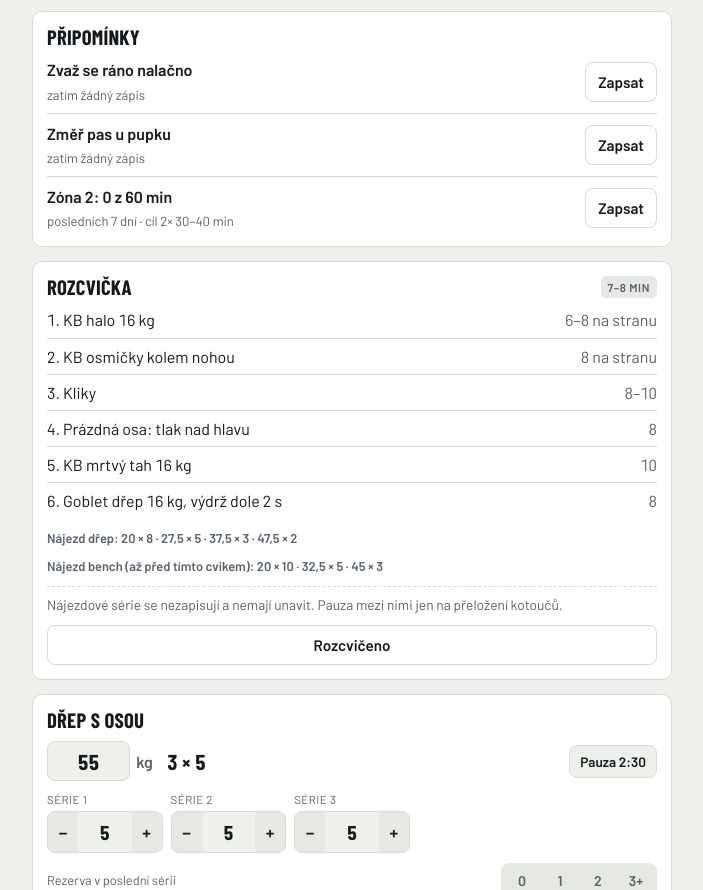
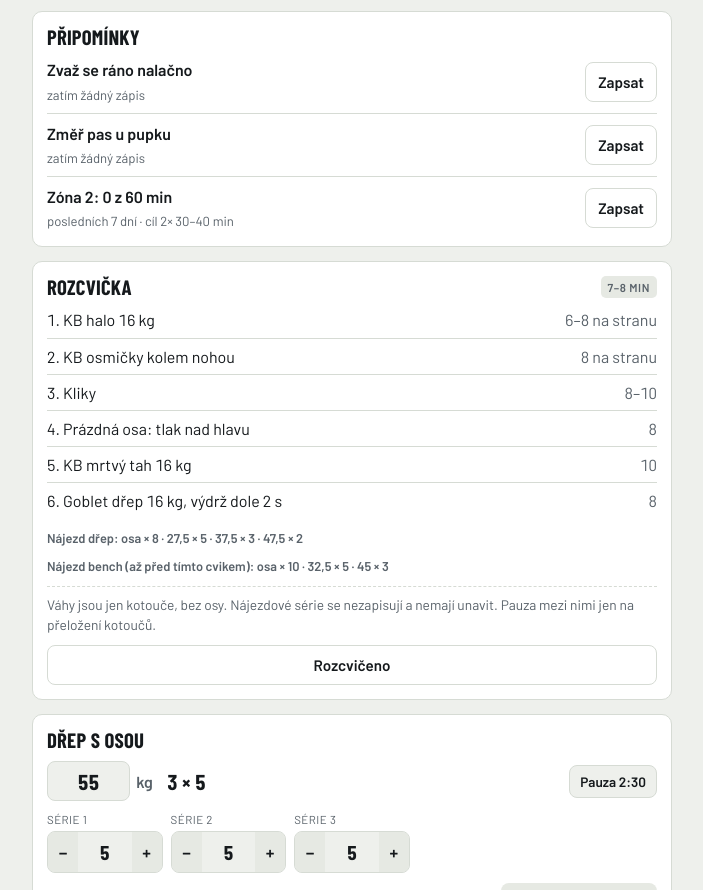
Before and after one commit to RiHa-84/garazovy-denik, a plain HTML site: page index.html in a window 1280 px wide. Shown: the part 210-1100 px from the top of the page, without its empty margins (288-991 px from the left). Drawn offline with nearby package versions, Linux system fonts and the light colour scheme.

Commit message:
Nájezd: váhy jen kotouče, první série prázdná osa
Co-Authored-By: Claude Opus 5.5 <noreply@anthropic.com>
Claude-Session: https://claude.ai/code/session_011oEFfWaFZsXK9RoSezm3LJ

```diff
--- a/index.html
+++ b/index.html
@@ -387,8 +387,9 @@ const WARM = {
 };
 function rampSets(w, plan){
   return plan.map(([pct, reps]) => {
-    const kg = pct === 0 ? 20 : Math.max(20, round(w * pct, 2.5));
-    return `${fmt(kg)} × ${reps}`;
+    if (pct === 0) return `osa × ${reps}`;
+    const kg = round(w * pct, 2.5);
+    return kg <= 0 ? `osa × ${reps}` : `${fmt(kg)} × ${reps}`;
   }).filter((v, i, a) => a.indexOf(v) === i).join(' · ');
 }
 function warmCard(){
@@ -407,7 +408,7 @@ function warmCard(){
     ${open ? `<ul class="nextlist">${rows.map(([n, r], i) => `<li><span>${i + 1}. ${n}</span><span class="hold">${r}</span></li>`).join('')}</ul>
     <div class="sublabel">Nájezd ${tpl === 'A' ? 'dřep' : 'mrtvý tah'}: ${ramp1}</div>
     <div class="sublabel">Nájezd ${tpl === 'A' ? 'bench' : 'military'} (až před tímto cvikem): ${ramp2}</div>
-    <div class="cue">Nájezdové série se nezapisují a nemají unavit. Pauza mezi nimi jen na přeložení kotoučů.</div>
+    <div class="cue">Váhy jsou jen kotouče, bez osy. Nájezdové série se nezapisují a nemají unavit. Pauza mezi nimi jen na přeložení kotoučů.</div>
     <button class="secondary" data-act="warmdone">Rozcvičeno</button>`
     : `<div class="row"><span class="sub">Hotovo.</span><button class="linkbtn" data-act="warmdone">Zobrazit znovu</button></div>`}</section>`;
 }
```
